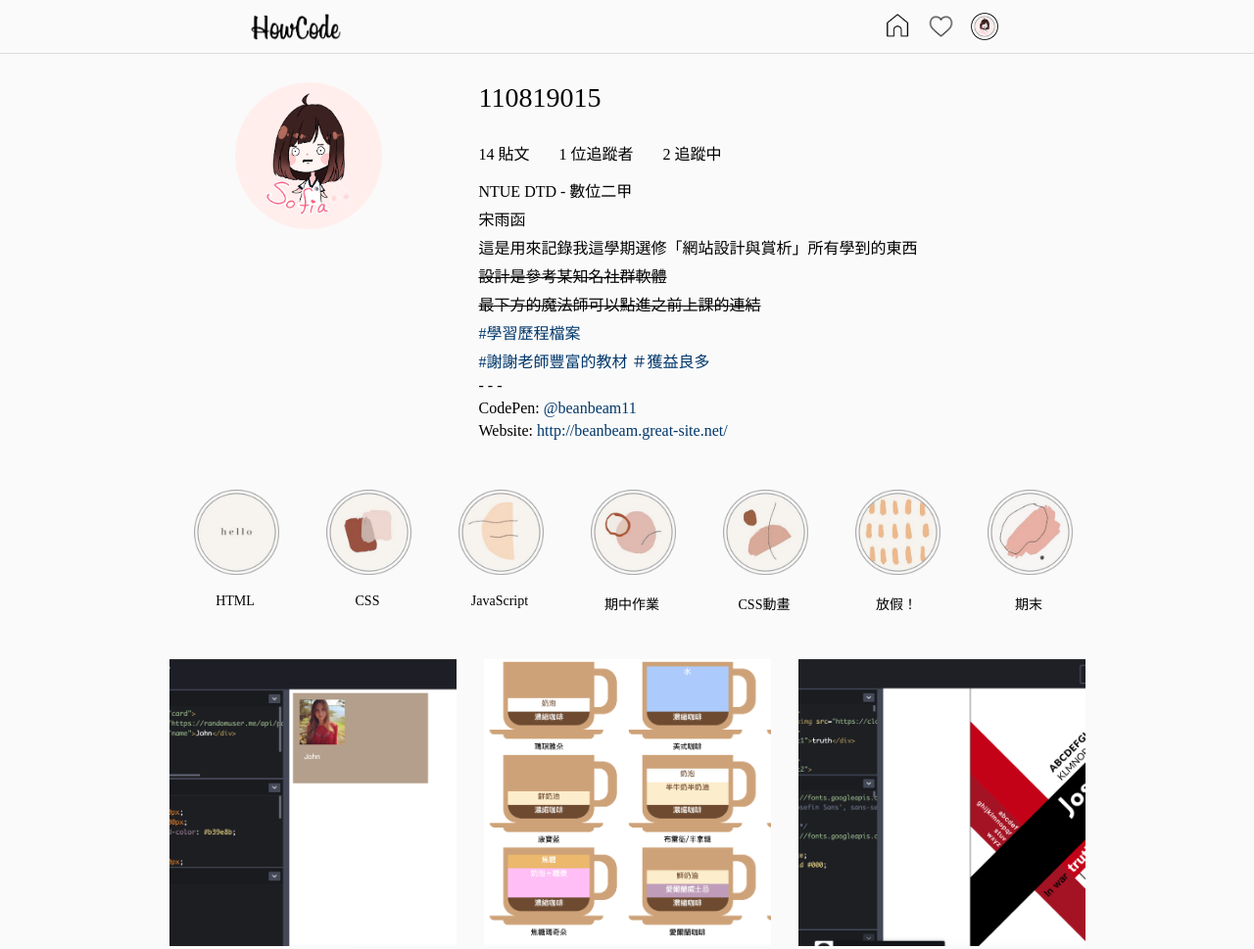
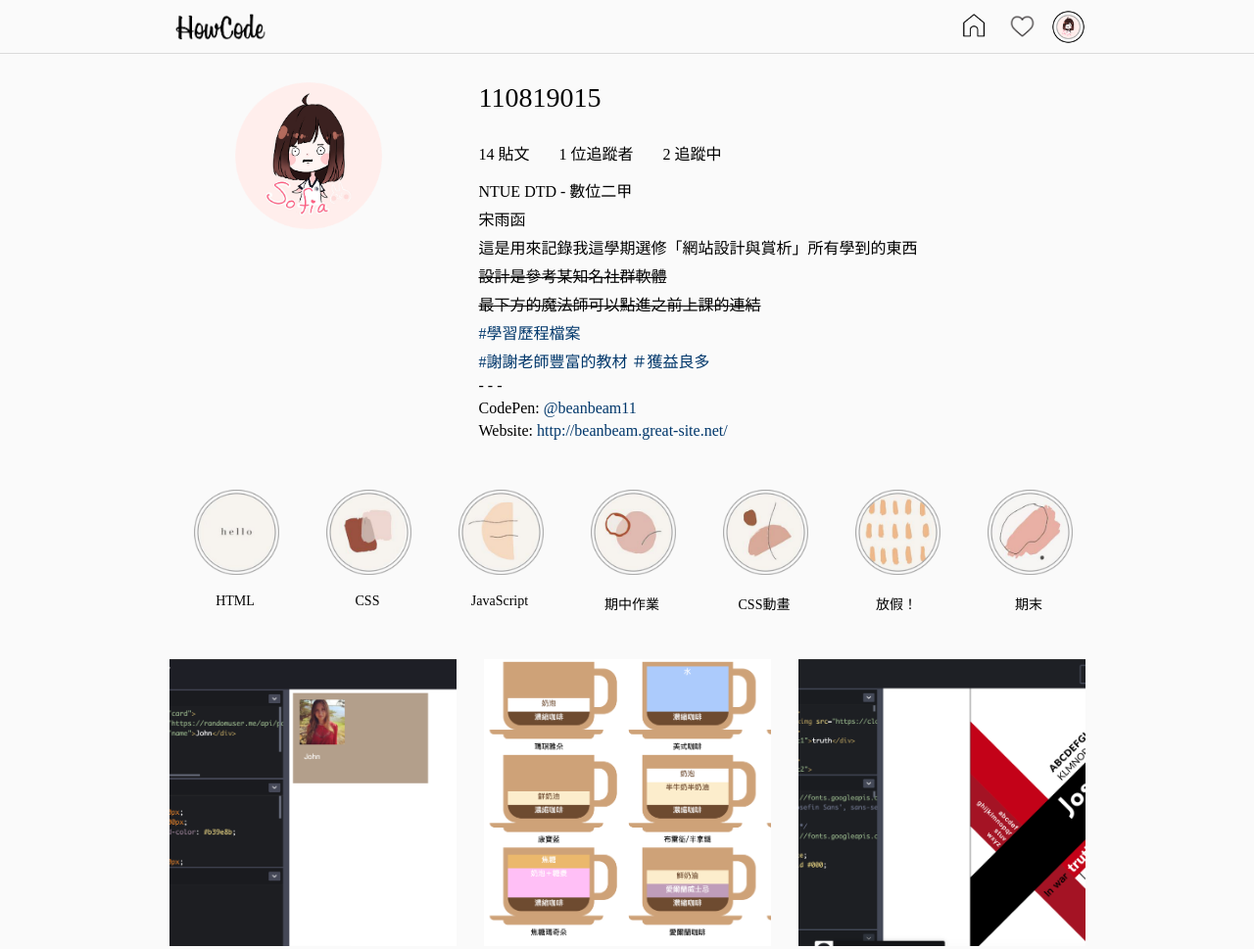
Before and after one commit to BeanBeam11/109-1-web-design-final, a plain HTML site: page index.html in a window 1280 px wide. Shown: the top 969 px of the page at 98% size. Drawn offline with Linux system fonts and the light colour scheme.

Commit message:
header done-1

```diff
--- a/css/main.css
+++ b/css/main.css
@@ -31,7 +31,8 @@ a{
     outline: 1px solid #dbdbdb;
 }
 .icon_area{
-    width: 935px;
+    position: relative;
+    width: 975px;
     height: 54px;
     /* outline: 1px solid red; */
     right: 0;
@@ -45,7 +46,7 @@ a{
     width: 28px;
     height: 26px;
     top: 13px;
-    right: 350px;
+    right: 120px;
     /* display: none; */
 }
 .icon_heart{
@@ -54,16 +55,16 @@ a{
     width: 29px;
     height: 28px;
     top: 13px;
-    right: 305px;
+    right: 70px;
     /* display: none; */
 }
 .icon_user{
     /* position: relative; */
     position: absolute;
-    width: 30px;
-    height: 30px;
-    top: 12px;
-    right: 260px;
+    width: 35px;
+    height: 35px;
+    top: 10px;
+    right: 20px;
     /* display: none; */
 }
 .logo{
@@ -72,7 +73,7 @@ a{
     width: 105px;
     height: 32px;
     top: 12px;
-    left: 250px;
+    left: 20px;
 }
 /* Profile */
 .profile{
```
Also changed, not shown: img/icon_user_2.png (added), 2 other files.
